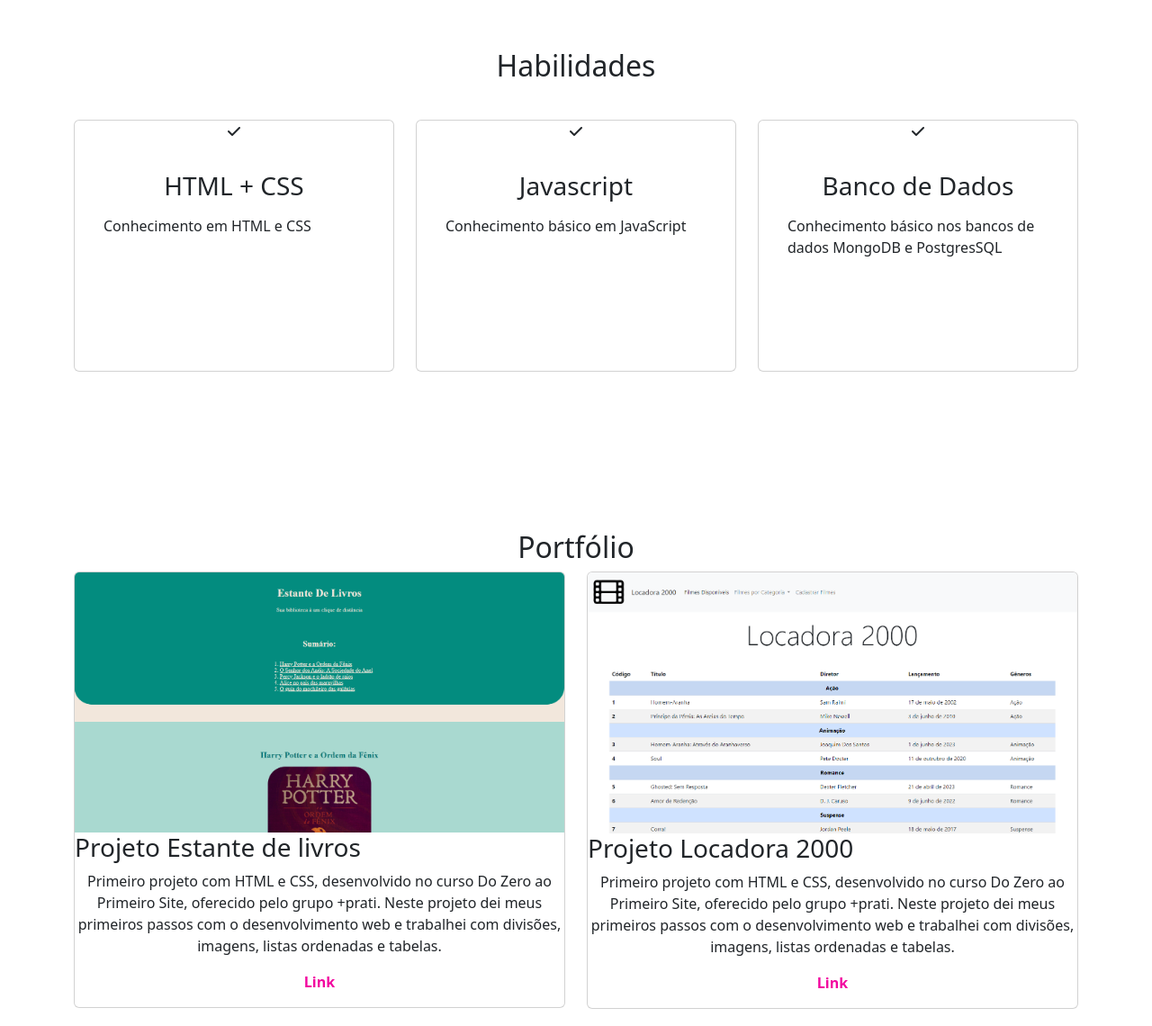
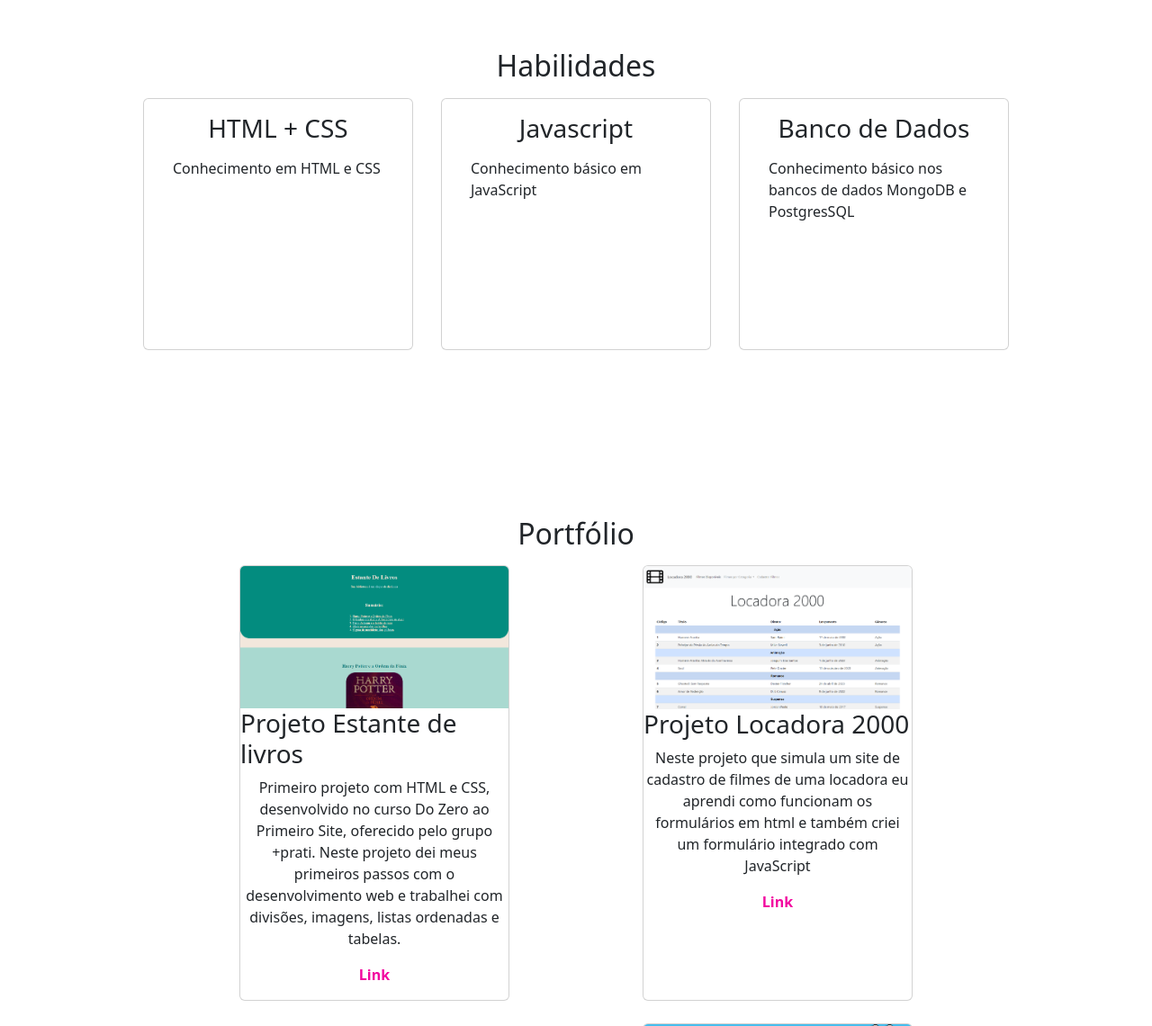
Before and after one commit to DedierJr/PortfolioMaisPraTi, a plain HTML site: page index.html in a window 1280 px wide. Shown: the part 1360-2500 px from the top of the page at 90% size. Drawn offline with nearby package versions, Linux system fonts and the light colour scheme.

Commit message:
ultimas mudanças

```diff
--- a/index.html
+++ b/index.html
@@ -3,6 +3,7 @@
 <head>
     <meta charset="UTF-8">
     <meta name="viewport" content="width=device-width, initial-scale=1.0">
+    <link rel="shortcut icon" href="images/gato.jpg" type="image/x-icon">
     <title>Portfolio Dedier Jr</title>
 
     <!-- Arquivo CSS -->
@@ -92,39 +93,28 @@
             </div>
         </div>
     </section>
+    <!-- skills section -->
     <section id="habilidades">
-        <div class="container">
         <h2 class="text-center mb-3">Habilidades</h2>
-            <!-- Uma Linha -->
-            <div class="row">
-                <!-- Uma Coluna -->
-                <div class="col-lg-4 mt-4">
-                    <div class="card servicesText">
+        <div id="cards">
+                        <div class="_card card servicesText">
                             <div class="cardBody">
-                            <i class="fa-solid fa-check servicesIcon"></i>
                                 <h3 class="cardTitle mt-3">HTML + CSS</h3>
                                 <p class="cardText mt-3">
                                     Conhecimento em HTML e CSS
                                 </p>
                             </div>
                         </div>
-                </div>
-                <!-- Outra Coluna -->
-                <div class="col-lg-4 mt-4">
-                    <div class="card servicesText">
+                        <div class="_card card servicesText">
                             <div class="cardBody">
-                            <i class="fa-solid fa-check servicesIcon"></i>
                                 <h3 class="cardTitle mt-3">Javascript</h3>
                                 <p class="cardText mt-3">
                                     Conhecimento básico em JavaScript
                                 </p>
                             </div>
                         </div>
-                </div>
-                <div class="col-lg-4 mt-4">
-                    <div class="card servicesText">
+                        <div class="_card card servicesText">
                             <div class="cardBody">
-                            <i class="fa-solid fa-check servicesIcon"></i>
                                 <h3 class="cardTitle mt-3">Banco de Dados</h3>
                                 <p class="cardText mt-3">
                                     Conhecimento básico nos bancos de dados MongoDB e PostgresSQL
@@ -132,20 +122,11 @@
                             </div>
                         </div>
         </div>
-        </div>
-        <div class="container">
-            <!-- Outra Linha Linha -->
-            <div class="row">
-                <!-- Uma Coluna -->
-
-        </div>
     </section>
     <!-- portfolio section -->
     <section id="portfolio">
-        <div class="container mt-3">
-            <h2 class="text-center">Portfólio</h2>
-            <div class="row">
-                <div class="col-lg-6">
+        <h2 class="text-center mb-3">Portfólio</h2>
+            <div class="portfolio-cards">
                 <div class="card">
                     <img class="card-img-top" src="portfolio/thumbs/estanteThumb.png" alt="Card Estante"
                     style="width: 100%">
@@ -159,15 +140,13 @@
                         </div>
                     </div>
                 </div>
-                </div>
-                <div class="col-lg-6">
                 <div class="card">
                     <img class="card-img-top" src="portfolio/thumbs/locadoraThumb.png" alt="Card Locadora"
                     style="width: 100%">
                     <div class="cardBody">
                         <h3>Projeto Locadora 2000</h3>
                         <p class="cardText text-center">
-                                Primeiro projeto com HTML e CSS, desenvolvido no curso Do Zero ao Primeiro Site, oferecido pelo grupo +prati. Neste projeto dei meus primeiros passos com o desenvolvimento web e trabalhei com divisões, imagens, listas ordenadas e tabelas.
+                            Neste projeto que simula um site de cadastro de filmes de uma locadora eu aprendi como funcionam os formulários em html e também criei um formulário integrado com JavaScript
                         </p>
                         <div class="text-center mb-3">
                             <a href="portfolio/Locadora/index.html" target="_blank">Link</a>
@@ -175,34 +154,30 @@
                     </div>
                 </div>
             </div>
-                <div class="col-lg-6">
+            <div class="portfolio-cards">
                 <div class="card mt-4">
                     <img class="card-img-top" src="portfolio/thumbs/cartaoThumb.png" alt="Card Cartão"
                     style="width: 100%">
                     <div class="cardBody">
                         <h3>Projeto Cartão Social</h3>
                         <p class="cardText text-center">
-                                Primeiro projeto com HTML e CSS, desenvolvido no curso Do Zero ao Primeiro Site, oferecido pelo grupo +prati. Neste projeto dei meus primeiros passos com o desenvolvimento web e trabalhei com divisões, imagens, listas ordenadas e tabelas.
+                            Aqui criei um cartão de visitas onde aprendi muito e usei diversas funcionalidades das CSS
                         </p>
                         <div class="text-center mb-3">
-                                <a href="portfolio/Cartao/indexd.html" target="_blank">Link</a>
+                            <a href="portfolio/Cartao/index.html" target="_blank">Link</a>
                         </div>
                     </div>
                 </div>
-                </div>
-                <div class="col-lg-6 mt-4">
                 <div class="card">
                     <img class="card-img-top" src="portfolio/thumbs/marioThumb.png" alt="Card Mario"
                     style="width: 100%">
                     <div class="cardBody">
                         <h3>Projeto Mario Jump</h3>
                         <p class="cardText text-center">
-                                Primeiro projeto com HTML e CSS, desenvolvido no curso Do Zero ao Primeiro Site, oferecido pelo grupo +prati. Neste projeto dei meus primeiros passos com o desenvolvimento web e trabalhei com divisões, imagens, listas ordenadas e tabelas.
+                            O Projeto Mario Jump foi minha primeira página HTML com interatividade!
                         </p>
                         <div class="text-center mb-3">
                             <a href="portfolio/Mario/index.html" target="_blank">Link</a>
-                            </div>
-                        </div>
                         </div>
                     </div>
                 </div>
@@ -216,6 +191,7 @@
             <div class="col-lg-6">
                 <iframe src="https://www.google.com/maps/embed?pb=!1m18!1m12!1m3!1d109080.71409220726!2d-54.17429121436497!3d-31.310037515401387!2m3!1f0!2f0!3f0!3m2!1i1024!2i768!4f13.1!3m3!1m2!1s0x950675847493ab7d%3A0x667e3efbe8e31985!2zQmFnw6ksIFJT!5e0!3m2!1spt-BR!2sbr!4v1692219668462!5m2!1spt-BR!2sbr" width="600" height="550" style="border:0;" allowfullscreen="" loading="lazy" referrerpolicy="no-referrer-when-downgrade"></iframe>
             </div>
+            <div>
                 <div class="col-lg-6">
                     <div class="row">
                         <div class="col-lg-6">
@@ -233,6 +209,7 @@
                                     <i class="fa-solid fa-envelope contactIcon"></i>
                                     <h3>Email</h3>
                                     <p>dedieraguiar@gmail.com</p>
+                                </div>
                             </div>
                         </div>
                     </div>
@@ -274,5 +251,6 @@
         <p>Desenvolvido por Dedier Jr</p>
     </div>
 </footer>
+<script src="script.js"></script>
 </body>
 </html>
--- a/script.js
+++ b/script.js
@@ -0,0 +1,10 @@
+document.getElementById("cards").onmousemove = e => {
+    for(const card of document.getElementsByClassName("card")) {
+      const rect = card.getBoundingClientRect(),
+            x = e.clientX - rect.left,
+            y = e.clientY - rect.top;
+
+      card.style.setProperty("--mouse-x", `${x}px`);
+      card.style.setProperty("--mouse-y", `${y}px`);
+    };
+  }
--- a/style.css
+++ b/style.css
@@ -4,9 +4,8 @@
     --cor2: #D92B04;
     --cor3: #8C0303;
     --cor4: #0D0D0D;
+    --cor5: #202020;
 }
-
-
 
 #sobre,
 #servicos,
@@ -56,6 +55,18 @@
     width: 100%;
 }
 
+.card {
+    background-color: rgba(255, 255, 255, 0.1);
+    border-radius: 10px;
+    cursor: pointer;
+    display: flex;
+    height: 260px;
+    flex-direction: column;
+    position: relative;
+    width: 300px;
+    margin-bottom: 25px;
+  }
+
 .card a {
     text-decoration: none;
     font-weight: 600;
@@ -70,9 +81,9 @@
     text-align: center;
 }
 
-.card:hover .servicesIcon {
+/* .card:hover .servicesIcon {
     color: var(--cor1);
-}
+} */
 
 .servicesText:hover {
     border: 1px solid var(--cor1)
@@ -100,6 +111,14 @@
     color: var(--cor4);
 }
 
+.portfolio-cards {
+    display: flex;
+    flex-wrap: wrap;
+    justify-content: space-around;
+    width: 70vw;
+    margin-left: 15%;
+}
+
 /* Footer */
 footer {
     background-color: #0d0d0de5;
@@ -123,16 +142,89 @@ footer {
 .glass {
     position: absolute;
     height: 40%;
-    width: 90vw;
+    width: 50%;
 
     top: 50%;
     left: 50%;
     transform: translate(-50%, -50%);
 
-    background: rgba(255, 255, 255, 0.2);
+    background: rgba(255, 255, 255, 0.05);
     border-radius: 16px;
     box-shadow: 0 4px 30px rgba(0, 0, 0, 0.1);
     backdrop-filter: blur(5px);
     -webkit-backdrop-filter: blur(5px);
     border: 1px solid rgba(255, 255, 255, 0.3);
 }
+
+/* Hover Effect */
+  #cards {
+    display: flex;
+    flex-wrap: wrap;
+    justify-content: space-evenly;
+    width: 80vw;
+    margin-top: 10px;
+    margin-left: 10%;
+  }
+
+  #cards:hover > .card::after {
+    opacity: 1;
+  }
+
+  ._card {
+    background-color: rgba(255, 255, 255, 0.1);
+    border-radius: 10px;
+    cursor: pointer;
+    display: flex;
+    height: 260px;
+    flex-direction: column;
+    position: relative;
+    width: 300px;
+    margin-bottom: 25px;
+  }
+
+  ._card:hover::before {
+    opacity: 1;
+  }
+
+  ._card::before,
+  ._card::after {
+    border-radius: inherit;
+    content: "";
+    height: 100%;
+    left: 0px;
+    opacity: 0;
+    position: absolute;
+    top: 0px;
+    transition: opacity 500ms;
+    width: 100%;
+  }
+
+  ._card::before {
+    background: radial-gradient(
+      800px circle at var(--mouse-x) var(--mouse-y),
+      rgba(0, 162, 255, 0.171),
+      transparent 40%
+    );
+    z-index: 3;
+  }
+
+  ._card::after {
+    background: radial-gradient(
+      600px circle at var(--mouse-x) var(--mouse-y),
+      rgba(255, 255, 255, 0.4),
+      transparent 40%
+    );
+    z-index: 1;
+  }
+
+  ._card > .card-content {
+    background-color: var(--card-color);
+    border-radius: inherit;
+    display: flex;
+    flex-direction: column;
+    flex-grow: 1;
+    inset: 1px;
+    padding: 10px;
+    position: absolute;
+    z-index: 2;
+  }
```
Also changed, not shown: images/2.jpg (deleted), images/gato.jpg (added), 3 other files. Lines whose indentation alone changed are shown as unchanged.
